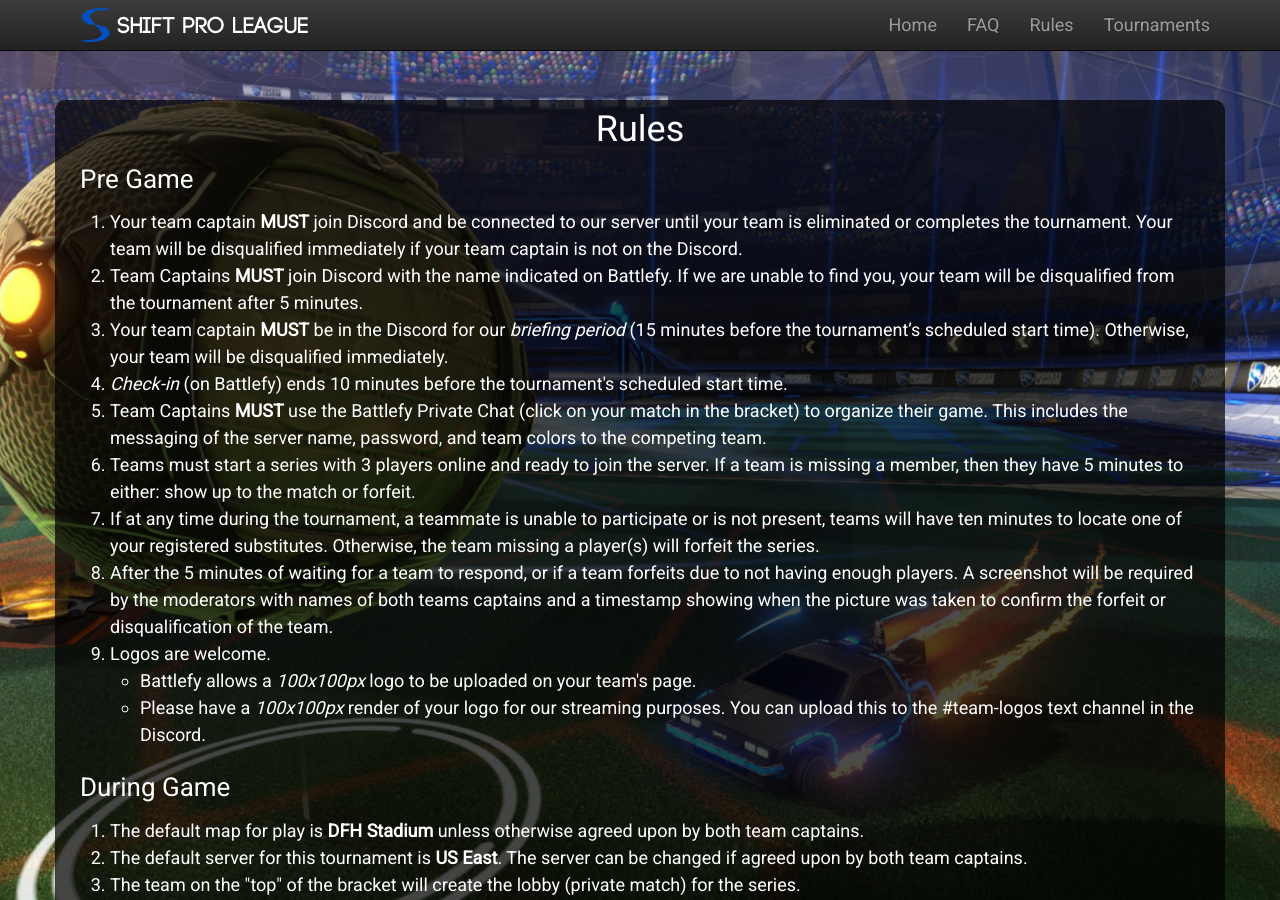
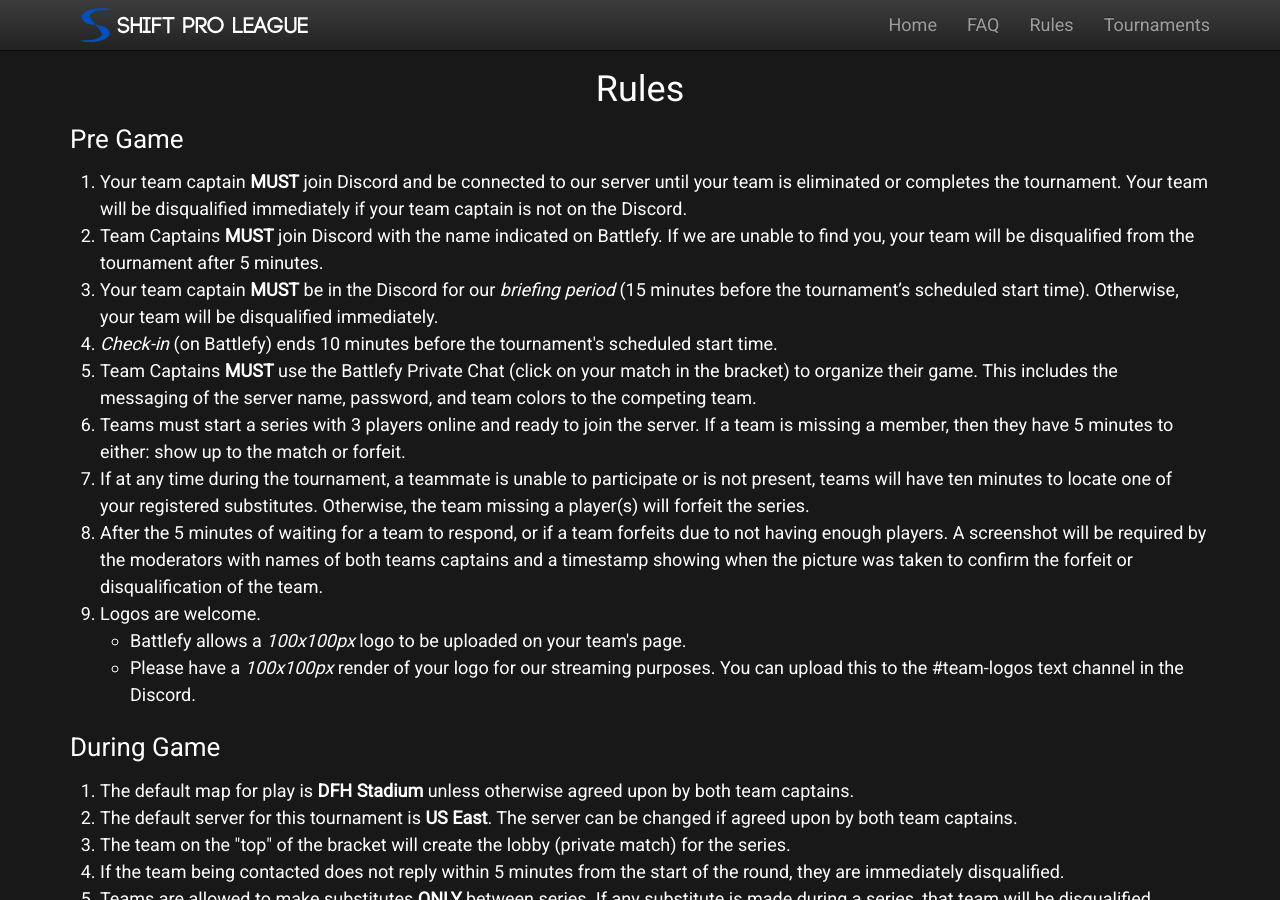
Before and after one commit to Alstedo/alstedo.github.io, a Jekyll site: the page built from rules.html, in a window 1280 px wide and 900 px high. Built offline with Jekyll 4.4.1, drawn with Linux system fonts in a browser that asks for light colours.

Commit message:
old rules styling

```diff
--- a/rules.html
+++ b/rules.html
@@ -3,13 +3,13 @@
 title: Rules
 ---
 
-<div class="cover" style="background: url('{{ site.baseurl }}/img/backgrounds/delorean.jpg') no-repeat center center fixed;
+<!-- <div class="cover" style="background: url('{{ site.baseurl }}/img/backgrounds/delorean.jpg') no-repeat center center fixed;
                               -webkit-background-size: cover;
                               -moz-background-size: cover;
                               -o-background-size: cover;
-                              background-size: cover;">
-  <div class="container">
-    <div class="row cover-blurb">
+                              background-size: cover;"> -->
+  <div class="container" style="padding-top: 20px;">
+    <div class="row">
       <div class="col-lg-12">
 
         <div class="text-center">
@@ -74,4 +74,4 @@
       </div>
     </div>
   </div>
-</div>
+<!-- </div> -->
```
